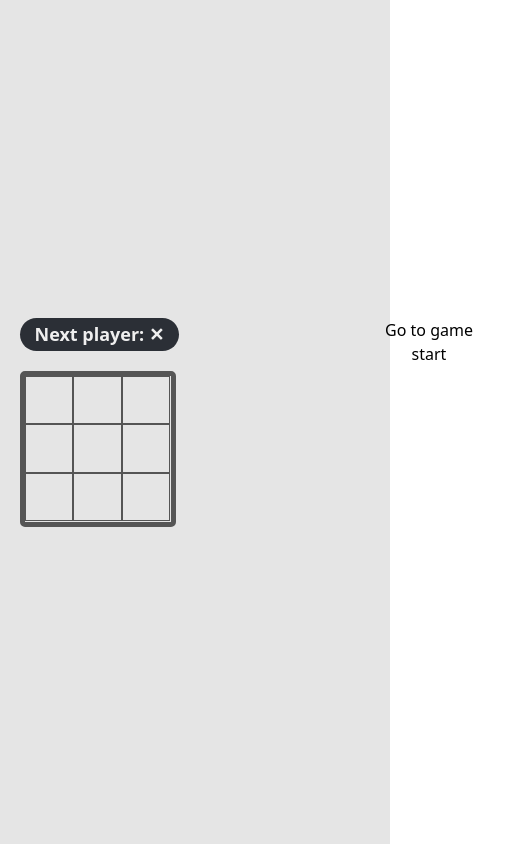
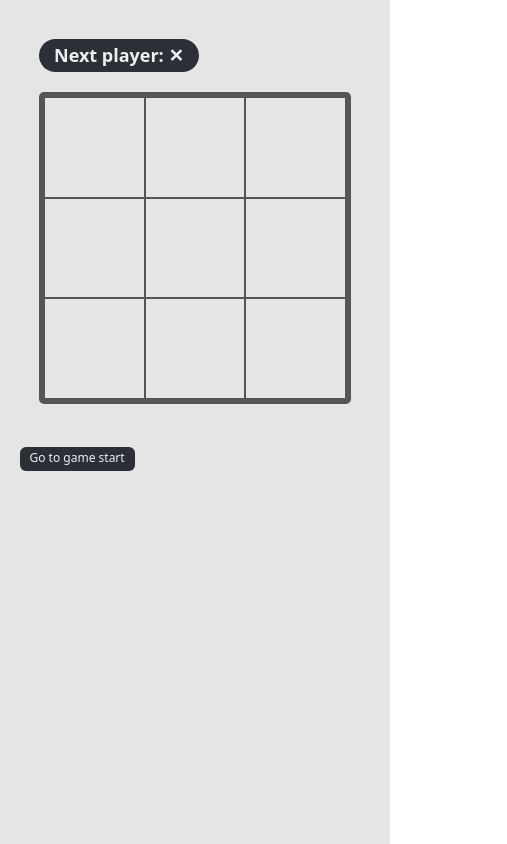
Before and after one commit to Ryusei-Hosokawa/react_tic-tac-toe, a React (Vite) app: page / in a window 390 px wide. Shown: the whole page, 507 px wide, since content can reach past the window. Built offline with nearby package versions, Linux system fonts and the light colour scheme.

Commit message:
12/1 first commit

```diff
--- a/src/App.tsx
+++ b/src/App.tsx
@@ -4,7 +4,7 @@ import Game from "./Game";
 export default function App() {
     return (
         <>
-            <div className="bg-[#e5e5e5] h-[100vh] grid place-items-center">
+            <div className="bg-[#e5e5e5] h-[100vh] sm:grid sm:place-items-center sm:p-0 pt-[10vw] flex">
                 <Game />
             </div>
         </>
--- a/src/Board.tsx
+++ b/src/Board.tsx
@@ -29,15 +29,18 @@ export default function Board({ xIsNext, squares, onPlay }: BoardProps) {
     };
 
     return (
-        <div>
+        <div className="w-auto mx-auto sm:w-[40vw]">
             <StatusMessage winner={winner} xIsNext={xIsNext} />
             <div
                 className="
                     flex
                     flex-wrap
-                    w-[40vw]
+                    sm:w-full
+                    sm:w-[40vw]
+                    w-[80vw]
                     max-w-[400px]
-                    h-[40vw]
+                    sm:h-[40vw]
+                    h-[80vw]
                     max-h-[400px]
                     border-[5px]
                     rounded-[5px]
--- a/src/Game.tsx
+++ b/src/Game.tsx
@@ -26,7 +26,7 @@ export default function Game() {
     }
 
     return (
-        <div className="flex gap-x-[10vw] w-[100%] px-[5vw]">
+        <div className="flex sm:flex-row flex-col sm:justify-center sm:gap-x-[10vw] sm:gap-y-[0] gap-y-[40px] w-full px-[5vw]">
             <Board
                 xIsNext={xIsNext}
                 squares={currentSquares}
--- a/src/Moves.tsx
+++ b/src/Moves.tsx
@@ -17,7 +17,7 @@ export default function Moves({ history, onClickJump }: MovesProps) {
                 return (
                     <li key={moveIndex} className="">
                         <button
-                            className=""
+                            className="inline-block p-[5px_10px_7px] rounded-[6px] text-[clamp(12px,3vw,20px)] text-[#efefef] bg-[#2b2f36] font-[500] leading-[1em]"
                             onClick={() => onClickJump(moveIndex)}
                         >
                             {description}
--- a/src/StatusMessage.tsx
+++ b/src/StatusMessage.tsx
@@ -9,7 +9,7 @@ export default function StatusMessage({ winner, xIsNext }: StatusMessageProps) {
     let status: string;
     winner ? status = "Winner:" + winner : status = "Next player: " + (xIsNext ? "✕" : "○");
     return (
-        <div className="w-[80vw] max-w-[400px] mb-[20px]">
+        <div className="mb-[20px]">
             <p className="
                 inline-block
                 p-[7px_15px_8px]
```
